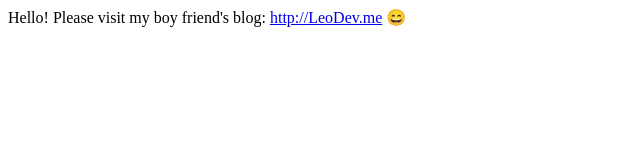
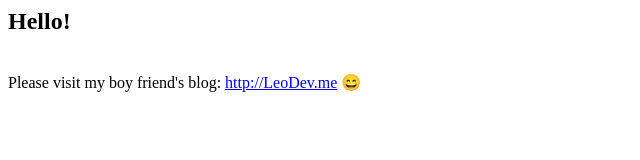
Before and after one commit to 52Ju/52Ju.github.io, a plain HTML site: page index.html in a window 1280 px wide. Shown: the whole page, without its empty margins (0-640 px from the left). Drawn offline with Linux system fonts and the light colour scheme.

Commit message:
Update index.html

```diff
--- a/index.html
+++ b/index.html
@@ -3,7 +3,8 @@
     <title>Hello Ju!</title>
   </head>
   <body>
-    Hello!
+    <h2>Hello!</h2>
+    <br/>
     Please visit my boy friend's blog: <a href="http://LeoDev.me" target="_blank">http://LeoDev.me</a> 😄
   </body>
 </html>
```
